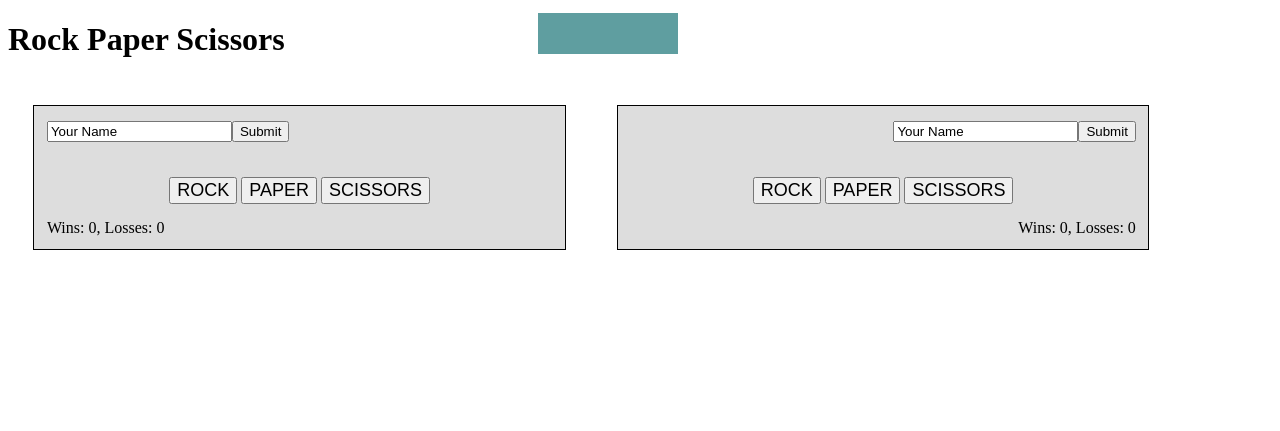
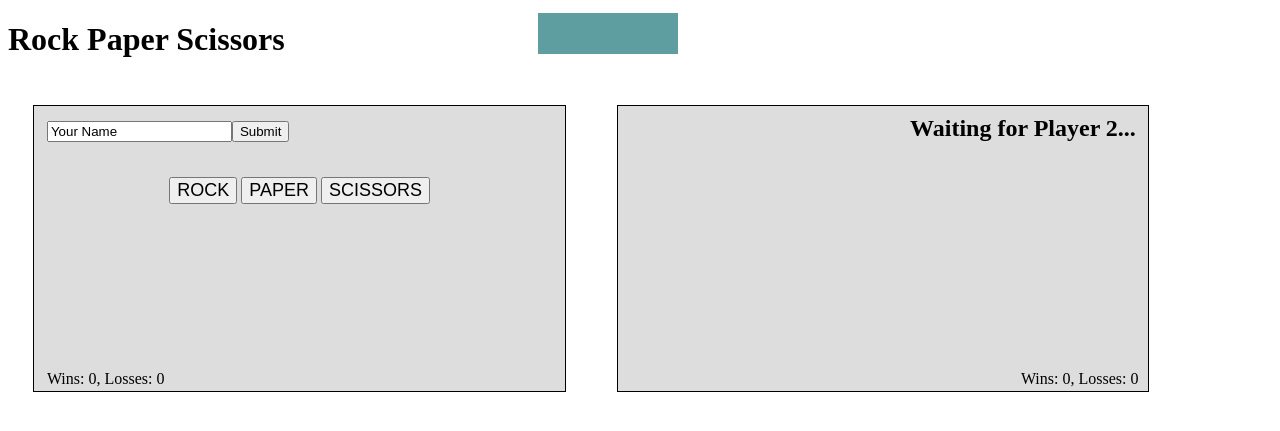
Before and after one commit to jesseharold/RPS-Multiplayer, a PHP site: page / in a window 1280 px wide. Shown: the top 431 px of the page. Run offline with PHP 8.4, Linux system fonts and the light colour scheme; some libraries are stand-ins or nearby versions.

Commit message:
changing logic for 2 remote players, not working

```diff
--- a/assets/css/style.css
+++ b/assets/css/style.css
@@ -9,11 +9,13 @@ h2 {
 }
 #player1, #player2 {
     float: left;
+    position: relative;
     background-color: #ddd;
     border: 1px black solid;
     margin: 2%;
     padding: 1%;
     width: 40%;
+    height: 260px;
 }
 #result {
     position: absolute;
@@ -44,6 +46,13 @@ button.play {
 #player2 .name, #player2 .score {
     text-align: right;
 }
+.score {
+    position: absolute;
+    bottom: 3px;
+}
+#player2 .score {
+    right: 10px;
+}
 /* got this from csstricks.com */
 #player2 img.hand-image {
     -moz-transform: scaleX(-1);
--- a/assets/javascript/app.js
+++ b/assets/javascript/app.js
@@ -13,8 +13,12 @@ var players = [
 		currentMove : false
 	}
 ];
+var game = {
+	playersConnected : 0,
+	watchersConnected : 0,
+	chatHistory : []
+};
 var database;
-var chatHistory = [];
 // settings
 
 function initGame(){
@@ -59,24 +63,21 @@ function initGame(){
 	newGame();
 }
 function makeMove(move, playerID){
-	if (!players[playerID].currentMove){
+	if (!players[playerID].currentMove && players[playerID].name){
 		// prevent someone from making multiple moves in a game
+		// you have to set your name before you can make a move
 		players[playerID].currentMove = move;
+		saveGameToStorage();
+		//hide buttons until next move
+		$("section#player"+(playerID+1)).find("div.buttons").hide();
 
 		var otherPlayer = (playerID+1) % 2;
 		if (players[otherPlayer].currentMove){
+			// both players have made moves
 			var winner = testMoves(players[playerID].currentMove, players[otherPlayer].currentMove);
 			displayWinner(winner);
 		}
-		//hide buttons until next move
-		$("section#player"+(playerID+1)).find("div.buttons").hide();
-
-		// use default value if no player name entered
-		if (players[playerID].name === "") {
-			players[playerID].name = "Player " + (playerID+1);
-		}
 	}
-	saveGameToStorage();
 }
 function displayPlayers(){
 	for (var i = 0; i < players.length; i++) {
--- a/index.html
+++ b/index.html
@@ -23,12 +23,8 @@
 		<div class="score">Wins: 0, Losses: 0</div>
 	</section>
 	<section id="player2">
-		<h2 class="name"><input class="player-name" id="player2name" value="Your Name" type="text" size=20><button class="set-name">Submit</button></h2>
-		<div class="buttons" data-player="2">
-			<button class="play" data-move="rock">ROCK</button>
-			<button class="play" data-move="paper">PAPER</button>
-			<button class="play" data-move="scissors">SCISSORS</button>
-		</div>
+		<h2 class="name">Waiting for Player 2...</h2>
+
 		<div class="move"></div>
 		<div class="score">Wins: 0, Losses: 0</div>
 	</section>
```
Also changed, not shown: README.md.
